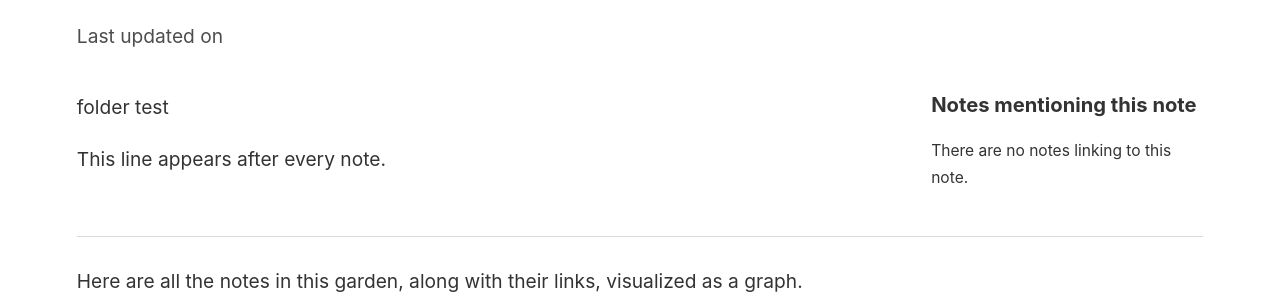
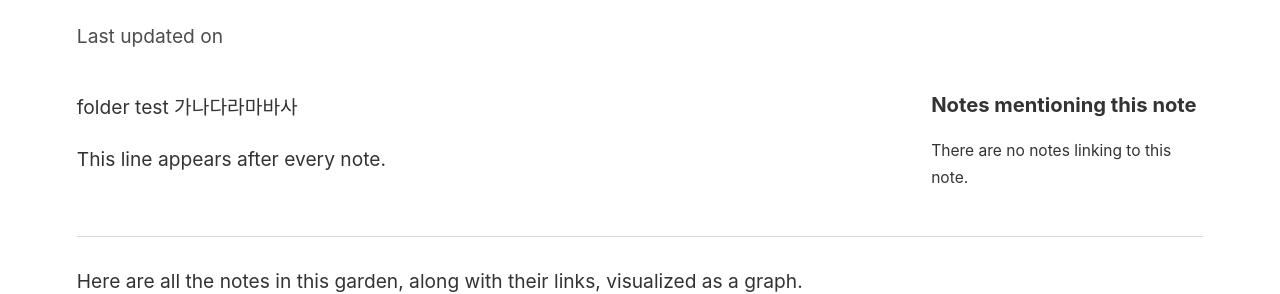
Before and after one commit to EvoDmiK/dove-blog, a Jekyll site: the page built from _notes/인공지능/test.md, in a window 1280 px wide. Shown: the part 185-479 px from the top of the page. Built offline with Jekyll 4.4.1, drawn with Linux system fonts in a browser that asks for light colours.

Commit message:
[test] git 연동 테스트

```diff
--- a/_notes/인공지능/test.md
+++ b/_notes/인공지능/test.md
@@ -1 +1 @@
-folder test
+folder test 가나다라마바사
```
